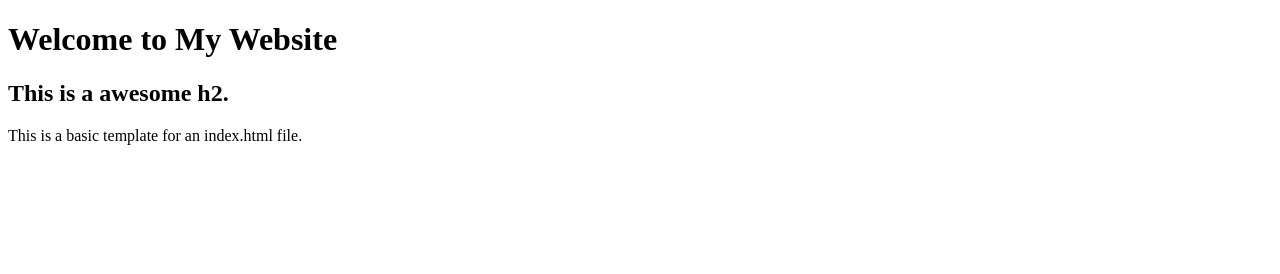
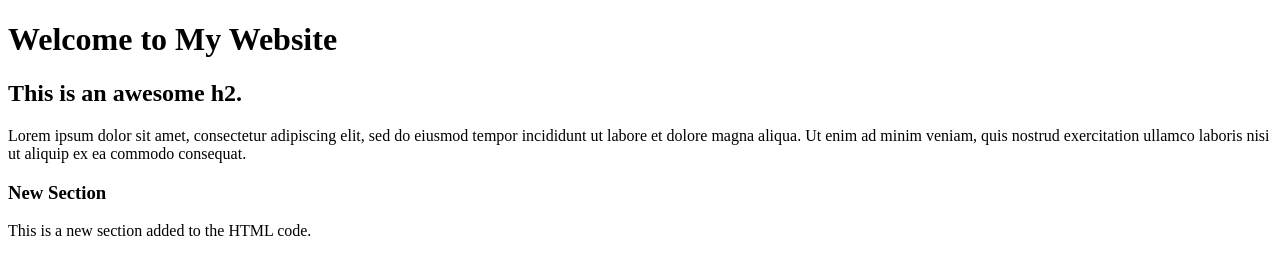
Before and after one commit to domalberto/playground, a plain HTML site: page index.html in a window 1280 px wide. Drawn offline with Linux system fonts and the light colour scheme.

Commit message:
update index

```diff
--- a/index.html
+++ b/index.html
@@ -5,7 +5,12 @@
 </head>
 <body>
     <h1>Welcome to My Website</h1>
-    <h2>This is a awesome h2.</h2>
-    <p>This is a basic template for an index.html file.</p>
+    <h2>This is an awesome h2.</h2>
+    <p>Lorem ipsum dolor sit amet, consectetur adipiscing elit, sed do eiusmod tempor incididunt ut labore et dolore magna aliqua. Ut enim ad minim veniam, quis nostrud exercitation ullamco laboris nisi ut aliquip ex ea commodo consequat.</p>
+
+    <section>
+        <h3>New Section</h3>
+        <p>This is a new section added to the HTML code.</p>
+    </section>
 </body>
 </html>
```
